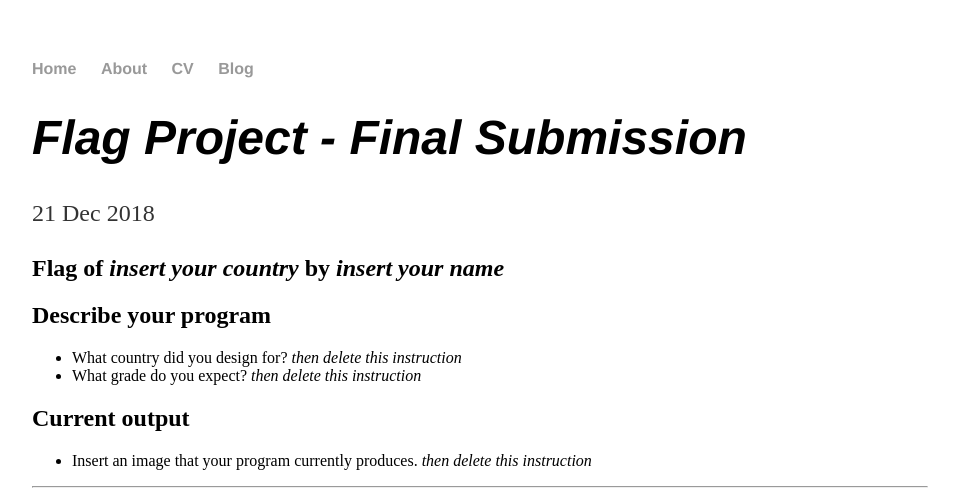
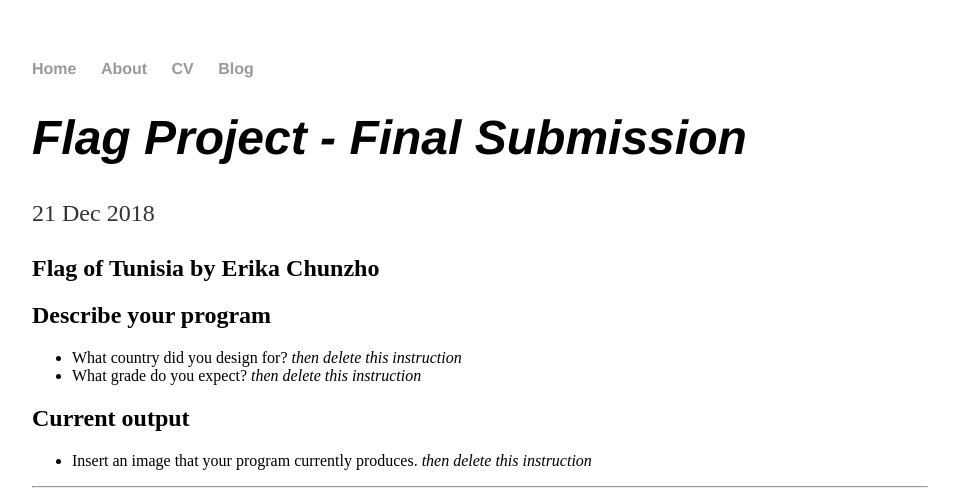
Before and after one commit to erikac2875/erikac2875.github.io, a Jekyll site: the page built from _posts/2018-12-21-flag-project.md, in a window 1280 px wide, cut to the strip 0-492 px from the top of the page. Shown: the whole strip, without its empty margins (160-1119 px from the left). Built offline with Jekyll 4.4.1, drawn with Linux system fonts in a browser that asks for light colours.

Commit message:
Update 2018-12-21-flag-project.md

```diff
--- a/_posts/2018-12-21-flag-project.md
+++ b/_posts/2018-12-21-flag-project.md
@@ -4,7 +4,7 @@ title: "Flag Project - Final Submission"
 date: 2018-12-21
 ---
 
-## Flag of _insert your country_ by _insert your name_
+## Flag of Tunisia by Erika Chunzho
 
 ## Describe your program
 
```
